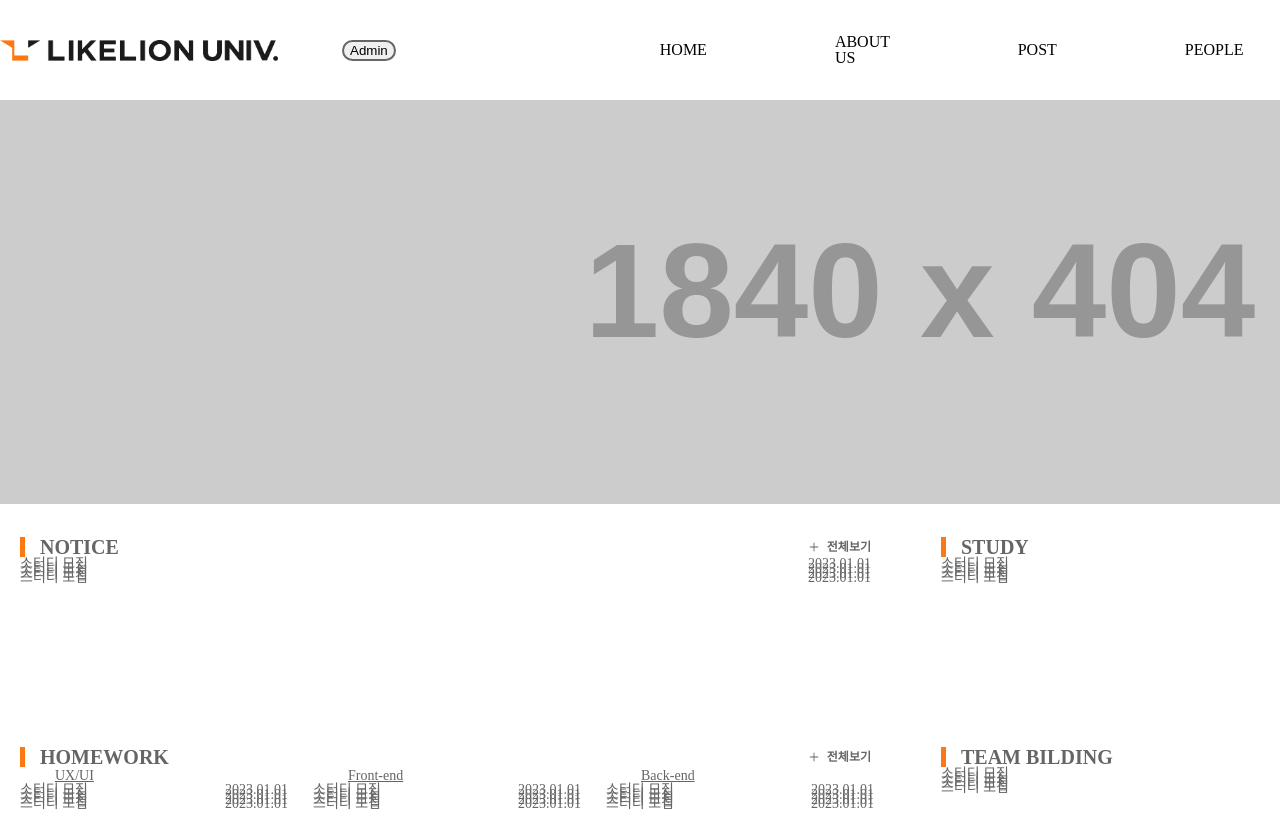
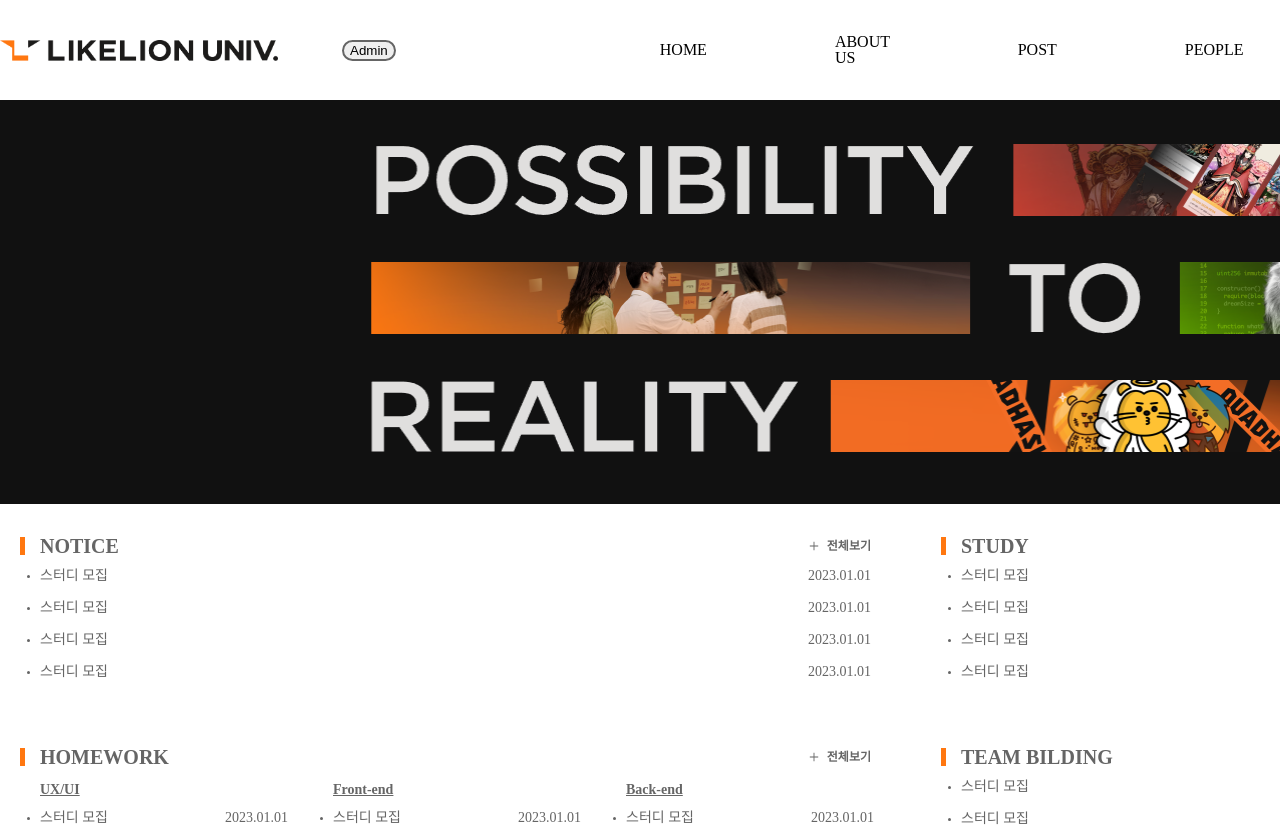
Before and after one commit to Likelion-YeungNam-Univ/yuLion_client, a React (Create React App) app: page / in a window 1280 px wide. Shown: the top 827 px of the page. Built offline with nearby package versions, Linux system fonts and the light colour scheme.

Commit message:
[feat] home page css 수정

```diff
--- a/src/components/Label.js
+++ b/src/components/Label.js
@@ -10,6 +10,7 @@ export default Label;
 
 const LabelName = styled.div`
         border-left: 5px solid #FF7710;
+        line-height: 18px;
 
         padding-left: 15px;
         margin-bottom: 0px;
--- a/src/components/previewPost/PreviewPostListItem.js
+++ b/src/components/previewPost/PreviewPostListItem.js
@@ -14,9 +14,11 @@ const PreviewPostListItem = () => {
 export default PreviewPostListItem;
 
 const PreviewListItem = styled.li`
+    list-style-type : disc;
     color: #656565;
-    line-height:30%;
+    line-height:200%;
     cursor: pointer;
+    margin-left: 20px;
 
     &::marker {
         font-size: 10px;
--- a/src/pages/Home.js
+++ b/src/pages/Home.js
@@ -4,13 +4,12 @@ import Label from "../components/Label";
 import MoreRead from "../components/previewPost/MoreRead.js";
 
 const Home = () => {
-    //const labelNames = ['NOTICE', 'STUDY', 'HOMEWORK', 'TEAM BILDING'];
     const trackName = ['UX/UI', 'Front-end', 'Back-end'];
 
     return (
         <HomeLayout>
             <div className="home-img">
-                <img src="http://via.placeholder.com/1840x404" alt="임시이미지"/>
+                <img src="./home-image.png" alt="홈 이미지"/>
             </div>
             <div className="grid-box">
                 <div>
@@ -80,9 +79,11 @@ const HomeLayout = styled.div`
         grid-template-columns: 268px 268px 268px;
         grid-template-rows: minmax(190px, auto);
         grid-column-gap: 25px;
+        margin-top: 15px;
 
         b{
-            margin-left: 35px;
+            margin-left: 20px;
+            font-weight: 700;
             font-size: 14px;
             color: #656565;
             text-decoration:underline;
```
Also changed, not shown: public/home-image.png (added).
